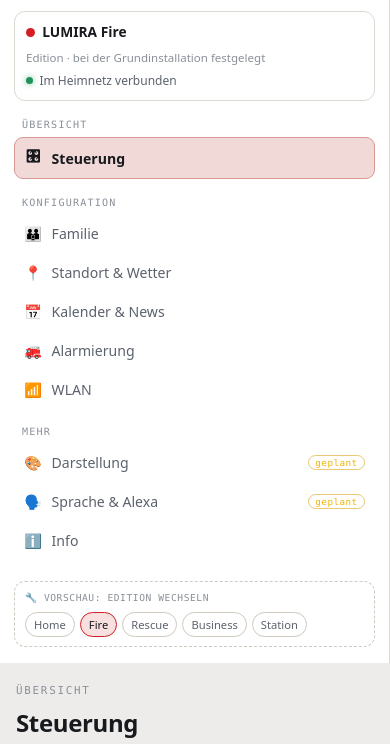
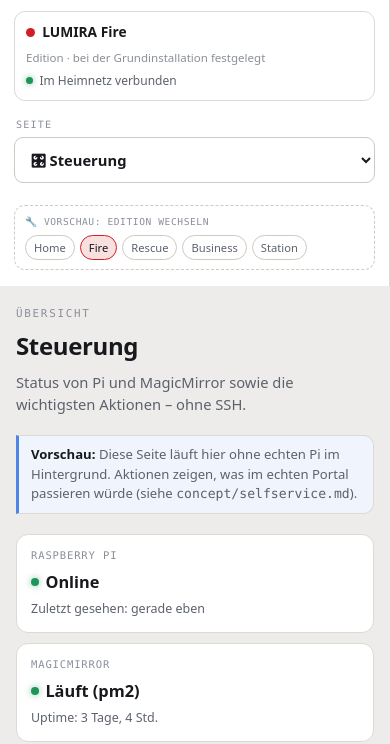
Before and after one commit to ZombieEcki/LUMIRA, a plain HTML site: page portal.html in a window 390 px wide. Shown: the part 55-799 px from the top of the page. Drawn offline with Linux system fonts and the light colour scheme.

Commit message:
portal.html: Mobil-Navigation als Dropdown statt Button-Liste
Ab 860px Breite ersetzt ein Dropdown (mit optgroups Uebersicht/
Konfiguration/Mehr) die lange Sidebar-Buttonliste. Nutzt dieselbe
PAGES-Datenliste + Editions-Sichtbarkeit wie die Sidebar, bleibt also
konsistent mit dem Versionskonzept (Seiten blenden sich automatisch je
nach installierter Edition ein/aus). Dropdown und Sidebar-Buttons
synchronisieren sich gegenseitig ueber goPage().

Co-Authored-By: Claude Sonnet 5 <noreply@anthropic.com>

```diff
--- a/portal.html
+++ b/portal.html
@@ -72,6 +72,16 @@
   .navbtn .beta { margin-left:auto; font-family:var(--font-mono); font-size:.58rem; letter-spacing:.05em;
     color:var(--amber); border:1px solid color-mix(in srgb, var(--amber) 45%, var(--border)); border-radius:999px;
     padding:.05rem .4rem; }
+
+  /* Mobile Seiten-Navigation: Dropdown statt Button-Liste */
+  .mobile-nav { display:none; margin-bottom:16px; }
+  .mobile-nav .glabel { font-family:var(--font-mono); font-size:.63rem; letter-spacing:.12em;
+    text-transform:uppercase; color:var(--faint); padding:0 2px; margin-bottom:5px; display:block; }
+  .mobile-nav select { font-size:.92rem; font-weight:600; padding:11px 12px; }
+
+  /* Muss NACH .navgroup/.mobile-nav stehen, sonst gewinnt bei gleicher
+     Spezifitaet die spaetere unbedingte Regel im Quelltext. */
+  @media (max-width:860px){ .navgroup{ display:none; } .mobile-nav{ display:block; } }
 
   .sidebar-spacer { flex:1; }
 
@@ -202,6 +212,11 @@
       <div class="edn"><span class="swatch" id="edn-swatch"></span><span id="edn-name">LUMIRA Fire</span></div>
       <div class="edn-sub">Edition · bei der Grundinstallation festgelegt</div>
       <div class="status-row"><span class="dot"></span><span>Im Heimnetz verbunden</span></div>
+    </div>
+
+    <div class="mobile-nav">
+      <span class="glabel">Seite</span>
+      <select id="page-select" aria-label="Seite wählen"></select>
     </div>
 
     <nav class="navgroup">
@@ -502,6 +517,20 @@
     bdays: [{ name: "Max", date: "01.01." }]
   };
 
+  // Gleiche Seiten wie in der Sidebar – Grundlage fuer das Mobil-Dropdown.
+  // "need" verweist auf ein EDITIONS[...]-Flag; ohne "need" immer sichtbar.
+  var PAGES = [
+    { id:"steuerung",   icon:"🎛",  label:"Steuerung",          group:"Übersicht" },
+    { id:"familie",     icon:"👪",  label:"Familie",            group:"Konfiguration", need:"hasFamily" },
+    { id:"standort",    icon:"📍",  label:"Standort & Wetter",  group:"Konfiguration" },
+    { id:"kalender",    icon:"📅",  label:"Kalender & News",    group:"Konfiguration", need:"hasCal" },
+    { id:"alarm",       icon:"🚒",  label:"Alarmierung",        group:"Konfiguration", need:"hasAlarm" },
+    { id:"wlan",        icon:"📶",  label:"WLAN",                group:"Konfiguration" },
+    { id:"darstellung", icon:"🎨",  label:"Darstellung",        group:"Mehr", beta:true },
+    { id:"sprache",     icon:"🗣️", label:"Sprache & Alexa",     group:"Mehr", beta:true },
+    { id:"info",        icon:"ℹ️",  label:"Info",                group:"Mehr" }
+  ];
+
   function toast(msg){
     var t = $("#toast"); t.textContent = msg; t.classList.add("show");
     clearTimeout(t._h); t._h = setTimeout(function(){ t.classList.remove("show"); }, 1900);
@@ -542,6 +571,7 @@
     var alwaysOk = ["steuerung","standort","wlan","darstellung","sprache","info"].indexOf(state.page) !== -1;
     if (!stillVisible && !alwaysOk) { goPage("steuerung"); }
 
+    renderMobileSelect();
     updatePhaseTile();
   }
 
@@ -550,11 +580,35 @@
     btn.style.display = show ? "" : "none";
   }
 
+  /* ---------- Mobil-Dropdown (Alternative zur Sidebar-Liste) ---------- */
+  function renderMobileSelect(){
+    var e = EDITIONS[state.edition];
+    var sel = $("#page-select");
+    sel.innerHTML = "";
+    var groups = {};
+    PAGES.forEach(function(p){
+      if (p.need && !e[p.need]) return;
+      if (!groups[p.group]) {
+        groups[p.group] = document.createElement("optgroup");
+        groups[p.group].label = p.group;
+        sel.appendChild(groups[p.group]);
+      }
+      var opt = document.createElement("option");
+      opt.value = p.id;
+      opt.textContent = p.icon + " " + p.label + (p.beta ? " (geplant)" : "");
+      groups[p.group].appendChild(opt);
+    });
+    sel.value = state.page;
+  }
+  $("#page-select").addEventListener("change", function(){ goPage(this.value); });
+
   /* ---------- Seitennavigation ---------- */
   function goPage(name){
     state.page = name;
     $$(".navbtn").forEach(function(b){ b.classList.toggle("active", b.getAttribute("data-page") === name); });
     $$(".page").forEach(function(p){ p.classList.toggle("active", p.getAttribute("data-page") === name); });
+    var sel = $("#page-select");
+    if (sel && sel.value !== name && sel.querySelector('option[value="' + name + '"]')) { sel.value = name; }
     if (history.replaceState) history.replaceState(null, "", "#" + name);
     window.scrollTo({ top: 0, behavior: "instant" in window ? "instant" : "auto" });
   }
```
